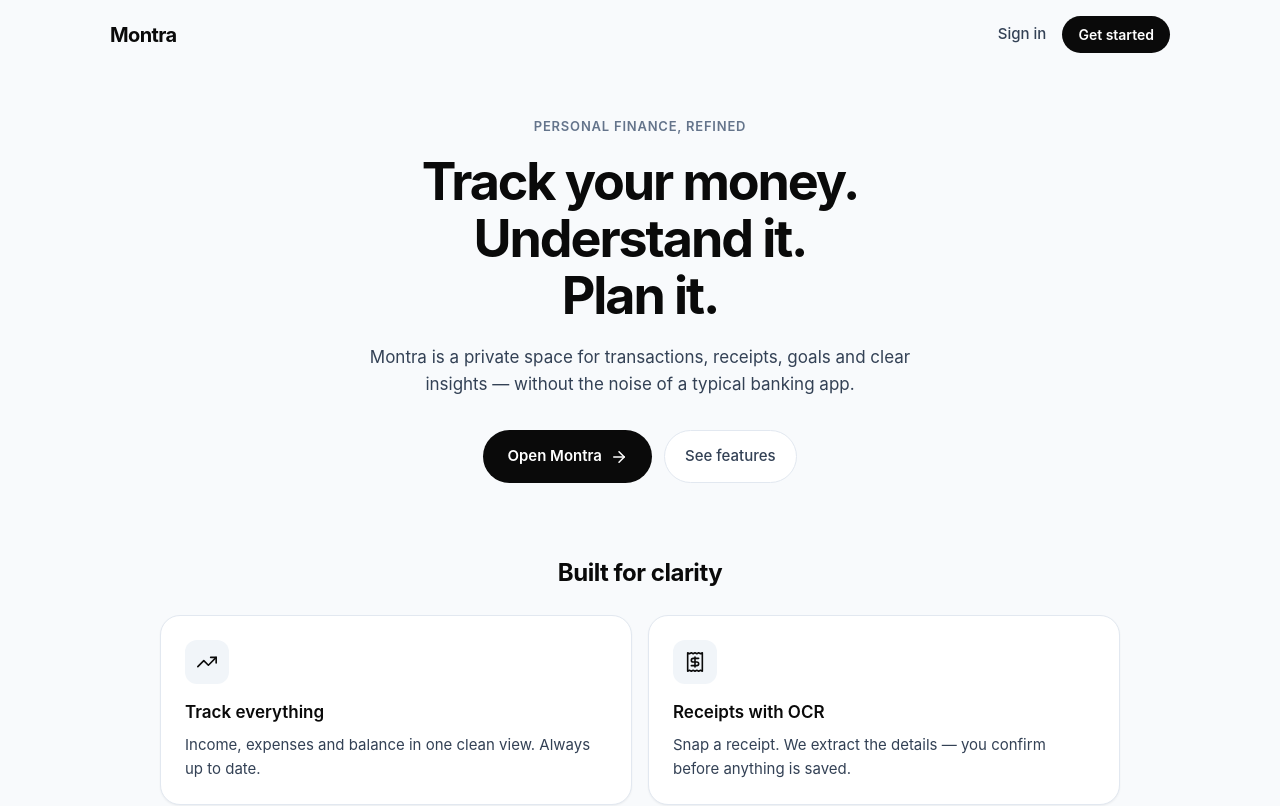
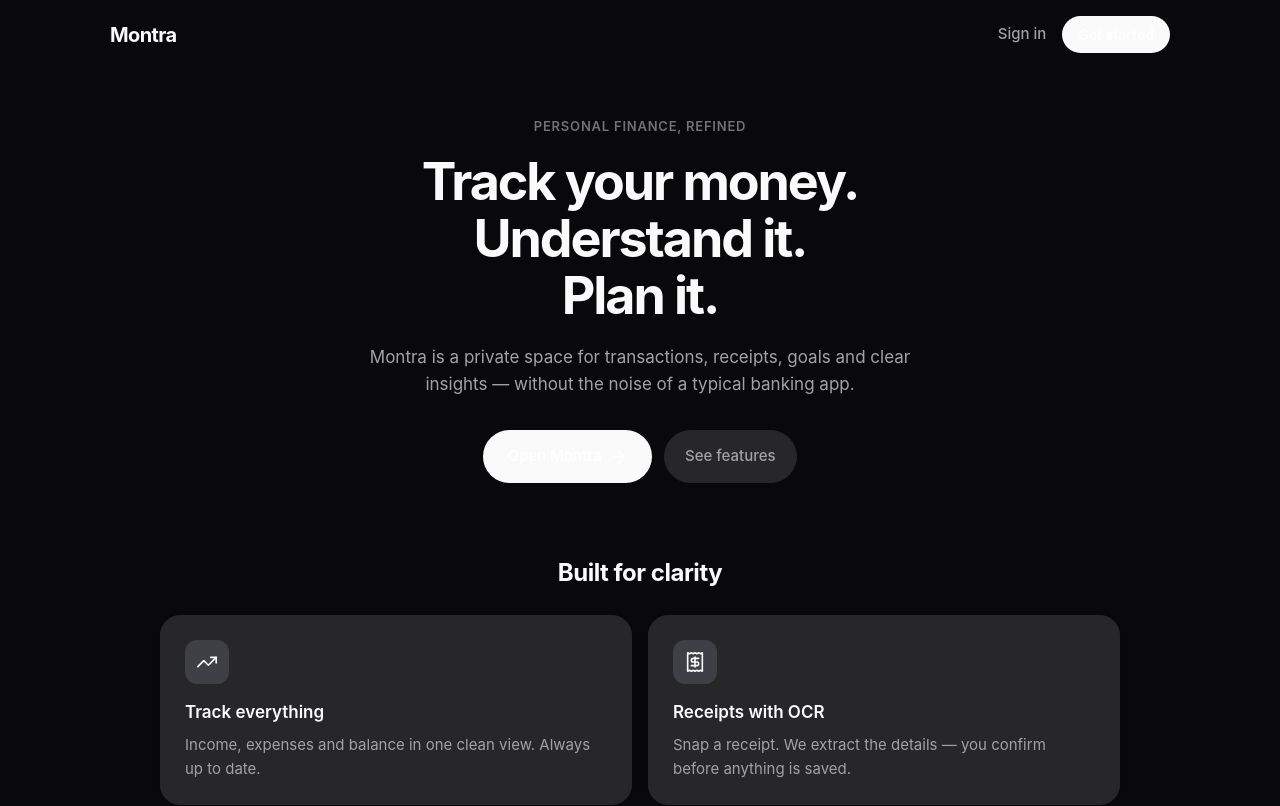
Before and after one commit to VargiBeast/Montra, a React (Vite) app: page / in a window 1280 px wide. Shown: the top 806 px of the page. Built offline with nearby package versions, Linux system fonts and the light colour scheme; no server answers.

Commit message:
fix: dark theme balance card contrast — readable text and buttons

```diff
--- a/src/features/dashboard/HomePage.css
+++ b/src/features/dashboard/HomePage.css
@@ -3,19 +3,24 @@
   padding-top: calc(var(--safe-top) + var(--space-4));
 }
 
-.home__hero { margin-bottom: var(--space-6); }
-.home__greeting { margin-bottom: var(--space-4); }
+.home__hero {
+  margin-bottom: var(--space-6);
+}
+
+.home__greeting {
+  margin-bottom: var(--space-4);
+}
 
 .home__badge {
   display: inline-block;
   padding: 0.25rem 0.625rem;
-  background: var(--color-surface-2);
+  background: var(--color-surface);
   color: var(--color-text-secondary);
   font-size: 0.75rem;
   font-weight: 600;
   border-radius: var(--radius-full);
   margin-bottom: var(--space-2);
-  border: 1px solid var(--color-border);
+  border: 1px solid var(--color-border-strong);
 }
 
 .home__greeting h1 {
@@ -28,21 +33,23 @@
 
 .home__greeting strong {
   font-weight: 700;
-  color: var(--color-ink);
+  color: var(--color-text);
 }
 
+/* Balance card — elevated dark surface, high contrast */
 .home__balance-card {
-  background: var(--color-ink);
+  background: linear-gradient(160deg, #27272a 0%, #18181b 100%);
+  border: 1px solid var(--color-border-strong);
   border-radius: var(--radius-2xl);
   padding: var(--space-6);
-  color: #fff;
-  box-shadow: var(--shadow-card);
+  color: #fafafa;
+  box-shadow: var(--shadow-md);
 }
 
 .home__balance-label {
   margin: 0;
   font-size: 0.875rem;
-  opacity: 0.75;
+  color: #a1a1aa;
 }
 
 .home__balance-value {
@@ -50,12 +57,13 @@
   font-size: 2.25rem;
   font-weight: 700;
   letter-spacing: -0.03em;
+  color: #fafafa;
 }
 
 .home__balance-hint {
   margin: 0 0 var(--space-5);
   font-size: 0.8125rem;
-  opacity: 0.55;
+  color: #71717a;
 }
 
 .home__balance-actions {
@@ -69,16 +77,20 @@
   border-radius: var(--radius-full);
   font-weight: 600;
   font-size: 0.875rem;
-  background: rgb(255 255 255 / 0.12);
-  color: #fff;
+  background: rgb(255 255 255 / 0.08);
+  color: #fafafa;
+  border: 1px solid rgb(255 255 255 / 0.12);
 }
 
 .home__action--primary {
-  background: #fff;
-  color: var(--color-ink);
+  background: #fbbf24;
+  color: #09090b;
+  border: none;
 }
 
-.home__section { margin-bottom: var(--space-6); }
+.home__section {
+  margin-bottom: var(--space-6);
+}
 
 .home__section-header {
   display: flex;
@@ -104,14 +116,13 @@
 }
 
 .home__stat {
-  background: var(--color-surface);
+  background: var(--color-bg-elevated, #18181b);
   border-radius: var(--radius-xl);
   padding: var(--space-4);
   display: flex;
   align-items: center;
   gap: var(--space-3);
-  border: 1px solid var(--color-border);
-  box-shadow: var(--shadow-sm);
+  border: 1px solid var(--color-border, #27272a);
 }
 
 .home__stat-icon {
@@ -124,19 +135,19 @@
 }
 
 .home__stat-icon--in {
-  background: var(--color-success-bg);
-  color: var(--color-income);
+  background: rgb(74 222 128 / 0.15);
+  color: #4ade80;
 }
 
 .home__stat-icon--out {
-  background: var(--color-danger-bg);
-  color: var(--color-expense);
+  background: rgb(248 113 113 / 0.15);
+  color: #f87171;
 }
 
 .home__stat-label {
   margin: 0;
   font-size: 0.75rem;
-  color: var(--color-text-muted);
+  color: var(--color-text-muted, #71717a);
   font-weight: 500;
 }
 
@@ -144,24 +155,25 @@
   margin: 0;
   font-size: 1.125rem;
   font-weight: 700;
-  color: var(--color-text);
+  color: var(--color-text, #fafafa);
 }
 
 .home__card {
-  background: var(--color-surface);
+  background: var(--color-bg-elevated, #18181b);
   border-radius: var(--radius-xl);
   padding: var(--space-5);
-  border: 1px solid var(--color-border);
-  box-shadow: var(--shadow-sm);
+  border: 1px solid var(--color-border, #27272a);
 }
 
 .home__card--empty {
   text-align: center;
-  color: var(--color-text-muted);
+  color: var(--color-text-muted, #71717a);
   font-size: 0.875rem;
 }
 
-.home__card--empty p { margin: 0; }
+.home__card--empty p {
+  margin: 0;
+}
 
 .home__goals {
   display: flex;
@@ -170,11 +182,10 @@
 }
 
 .home__goal-card {
-  background: var(--color-surface);
+  background: var(--color-bg-elevated, #18181b);
   border-radius: var(--radius-xl);
   padding: var(--space-4);
-  border: 1px solid var(--color-border);
-  box-shadow: var(--shadow-sm);
+  border: 1px solid var(--color-border, #27272a);
 }
 
 .home__goal-header {
@@ -186,18 +197,18 @@
 .home__goal-name {
   font-weight: 600;
   font-size: 0.9375rem;
-  color: var(--color-text);
+  color: var(--color-text, #fafafa);
 }
 
 .home__goal-pct {
   font-weight: 700;
-  color: var(--color-text-secondary);
+  color: var(--color-text-secondary, #a1a1aa);
   font-size: 0.875rem;
 }
 
 .home__goal-bar {
   height: 8px;
-  background: var(--color-surface-2);
+  background: rgb(255 255 255 / 0.08);
   border-radius: var(--radius-full);
   overflow: hidden;
   margin-bottom: var(--space-2);
@@ -205,25 +216,24 @@
 
 .home__goal-fill {
   height: 100%;
-  background: var(--color-ink);
+  background: linear-gradient(90deg, #fbbf24, #fde68a);
   border-radius: var(--radius-full);
 }
 
 .home__goal-meta {
   margin: 0;
   font-size: 0.75rem;
-  color: var(--color-text-muted);
+  color: var(--color-text-muted, #71717a);
 }
 
 .home__tx-list {
   list-style: none;
   margin: 0;
   padding: 0;
-  background: var(--color-surface);
+  background: var(--color-bg-elevated, #18181b);
   border-radius: var(--radius-xl);
   overflow: hidden;
-  border: 1px solid var(--color-border);
-  box-shadow: var(--shadow-sm);
+  border: 1px solid var(--color-border, #27272a);
 }
 
 .home__tx-item {
@@ -231,10 +241,12 @@
   align-items: center;
   justify-content: space-between;
   padding: var(--space-4);
-  border-bottom: 1px solid var(--color-border);
+  border-bottom: 1px solid var(--color-border, #27272a);
 }
 
-.home__tx-list li:last-child { border-bottom: none; }
+.home__tx-list li:last-child {
+  border-bottom: none;
+}
 
 .home__tx-info {
   display: flex;
@@ -245,12 +257,12 @@
 .home__tx-name {
   font-weight: 600;
   font-size: 0.9375rem;
-  color: var(--color-text);
+  color: var(--color-text, #fafafa);
 }
 
 .home__tx-date {
   font-size: 0.75rem;
-  color: var(--color-text-muted);
+  color: var(--color-text-muted, #71717a);
 }
 
 .home__tx-amount {
@@ -258,5 +270,10 @@
   font-size: 0.9375rem;
 }
 
-.home__tx-amount--in { color: var(--color-income); }
-.home__tx-amount--out { color: var(--color-expense); }
+.home__tx-amount--in {
+  color: #4ade80;
+}
+
+.home__tx-amount--out {
+  color: #f87171;
+}
--- a/src/styles/global.css
+++ b/src/styles/global.css
@@ -1,27 +1,28 @@
-/* Montra — modern slate / black / white */
+/* Montra — premium dark */
 
 :root {
-  --color-bg: #f8fafc;
-  --color-surface: #ffffff;
-  --color-surface-2: #f1f5f9;
-  --color-text: #0f172a;
-  --color-text-secondary: #334155;
-  --color-text-muted: #64748b;
-  --color-border: #e2e8f0;
-  --color-border-strong: #cbd5e1;
+  --color-bg: #09090b;
+  --color-bg-elevated: #18181b;
+  --color-surface: #27272a;
+  --color-surface-2: #3f3f46;
+  --color-text: #fafafa;
+  --color-text-secondary: #a1a1aa;
+  --color-text-muted: #71717a;
+  --color-border: #27272a;
+  --color-border-strong: #3f3f46;
 
-  --color-ink: #0a0a0a;
-  --color-ink-soft: #171717;
-  --color-accent: #0f172a;
-  --color-accent-hover: #1e293b;
-  --color-highlight: #fafafa;
+  --color-ink: #fafafa;
+  --color-accent: #fbbf24;
+  --color-accent-soft: rgb(251 191 36 / 0.15);
+  --color-cta: #fafafa;
+  --color-cta-text: #09090b;
 
-  --color-danger: #dc2626;
-  --color-danger-bg: #fef2f2;
-  --color-success: #16a34a;
-  --color-success-bg: #f0fdf4;
-  --color-income: #15803d;
-  --color-expense: #b91c1c;
+  --color-danger: #f87171;
+  --color-danger-bg: rgb(248 113 113 / 0.12);
+  --color-success: #4ade80;
+  --color-success-bg: rgb(74 222 128 / 0.12);
+  --color-income: #4ade804ade80;
+  --color-expense: #f87171;
 
   --font-sans: 'Inter', system-ui, -apple-system, BlinkMacSystemFont, 'Segoe UI', sans-serif;
 
@@ -42,25 +43,28 @@
   --radius-2xl: 1.5rem;
   --radius-full: 9999px;
 
-  --shadow-sm: 0 1px 2px rgb(0 0 0 / 0.05);
-  --shadow-md: 0 4px 12px rgb(0 0 0 / 0.06);
-  --shadow-lg: 0 12px 32px rgb(0 0 0 / 0.08);
-  --shadow-card: 0 4px 24px rgb(0 0 0 / 0.06);
+  --shadow-sm: 0 1px 2px rgb(0 0 0 / 0.3);
+  --shadow-md: 0 8px 24px rgb(0 0 0 / 0.35);
+  --shadow-lg: 0 16px 48px rgb(0 0 0 / 0.45);
+  --shadow-glow: 0 0 40px rgb(251 191 36 / 0.12);
 
   --nav-height: 4.5rem;
   --safe-bottom: env(safe-area-inset-bottom, 0px);
   --safe-top: env(safe-area-inset-top, 0px);
 
-  --ease: cubic-bezier(0.4, 0, 0.2, 1);
-  --duration: 200ms;
+  --ease: cubic-bezier(0.22, 1, 0.36, 1);
+  --duration: 280ms;
 }
 
 @media (prefers-reduced-motion: reduce) {
   :root { --duration: 0ms; }
+  *, *::before, *::after {
+    animation-duration: 0.01ms !important;
+    transition-duration: 0.01ms !important;
+  }
 }
 
 *, *::before, *::after { box-sizing: border-box; }
-
 html { -webkit-text-size-adjust: 100%; text-size-adjust: 100%; }
 
 body {
@@ -89,3 +93,13 @@ img, svg { display: block; max-width: 100%; }
   position: absolute; width: 1px; height: 1px; padding: 0; margin: -1px;
   overflow: hidden; clip: rect(0,0,0,0); white-space: nowrap; border: 0;
 }
+
+@keyframes fadeUp {
+  from { opacity: 0; transform: translateY(16px); }
+  to { opacity: 1; transform: translateY(0); }
+}
+
+@keyframes fadeIn {
+  from { opacity: 0; }
+  to { opacity: 1; }
+}
```
